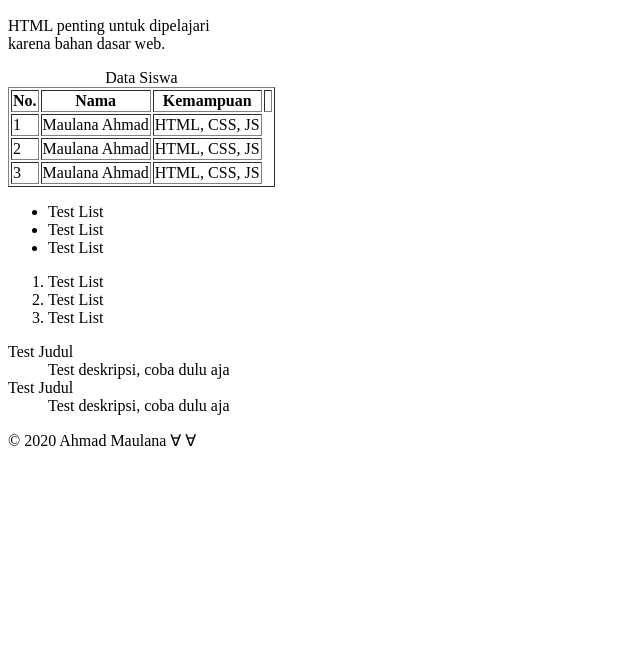
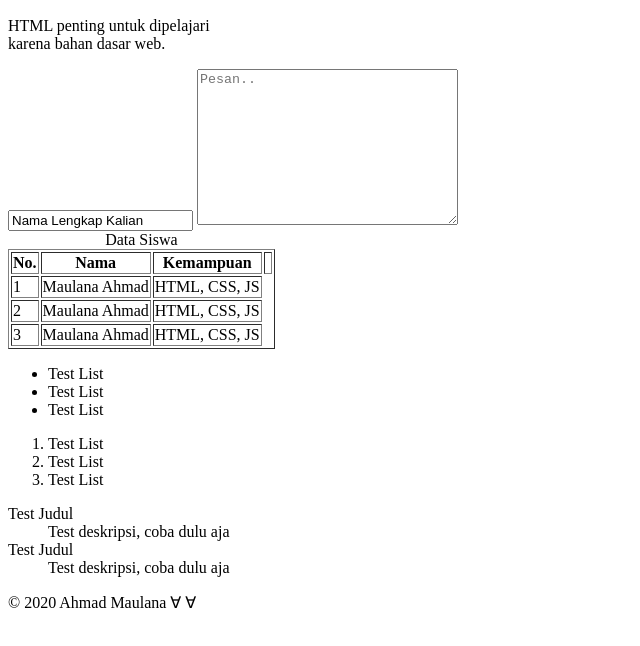
Before and after one commit to lyfewithcode/html-web-intro, a plain HTML site: page halaman/kontak.html in a window 1280 px wide. Shown: the part 136-782 px from the top of the page, without its empty margins (0-640 px from the left). Drawn offline with Linux system fonts and the light colour scheme.

Commit message:
Membuat form dengan kolom berupa text dan textarea

```diff
--- a/halaman/kontak.html
+++ b/halaman/kontak.html
@@ -17,6 +17,11 @@
             <h2>Belajar mudah dan menyenangkan</h2>
             <p>HTML penting untuk dipelajari <br>karena <span>bahan dasar</span> web.</p>
         </div>
+
+        <form>
+            <input type="text" placeholder="Nama Lengkap" value="Nama Lengkap Kalian">
+            <textarea cols="30" rows="10" placeholder="Pesan.."></textarea>
+        </form>
 
         <!-- Membuat table -->
         <table border="1">
```
